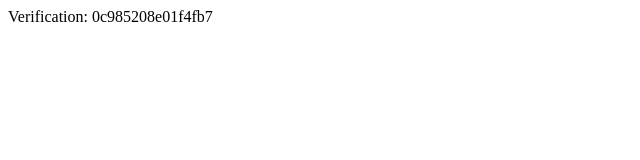
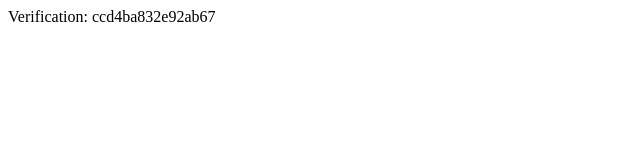
Before and after one commit to mesaespinosaluzivis-png/lumiere-labs, a plain HTML site: page yandex_ccd4ba832e92ab67.html in a window 1280 px wide. Shown: the full height of the page, 0-640 px from the left. Drawn offline with Linux system fonts and the light colour scheme.

Commit message:
Update verification code in HTML file

```diff
--- a/yandex_0c985208e01f4fb7.html
+++ b/yandex_ccd4ba832e92ab67.html
@@ -2,5 +2,5 @@
 <head>
 <meta http-equiv="Content-Type" content="text/html; charset=UTF-8">
 </head>
-<body>Verification: 0c985208e01f4fb7</body>
+<body>Verification: ccd4ba832e92ab67</body>
 </html>
```
